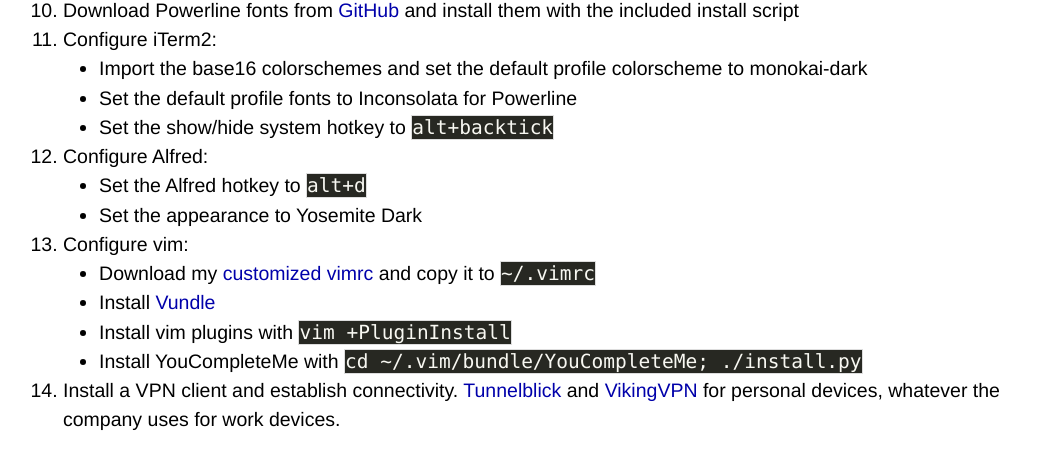
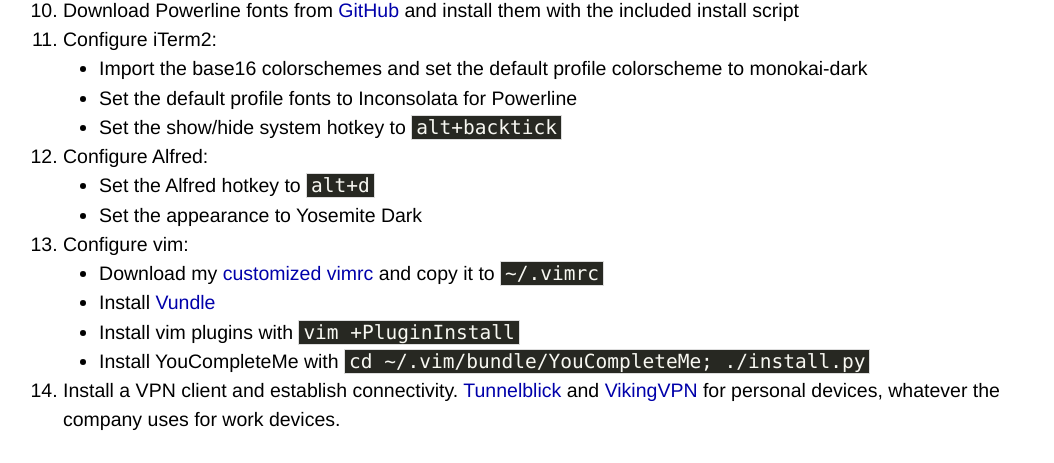
Before and after one commit to dharmab/dharmab.github.io, a Jekyll site: the page built from _posts/2015-10-07-osx-setup.markdown, in a window 1280 px wide. Shown: the part 872-1335 px from the top of the page, without its empty margins (97-1151 px from the left). Built offline with Jekyll 4.4.1, drawn with Linux system fonts in a browser that asks for light colours.

Commit message:
Tweak padding around inlined code

```diff
--- a/css/main.css
+++ b/css/main.css
@@ -151,7 +151,7 @@
     border: 1px solid #ddd;
     background-color: #272822;
     color: #f8f8f2;
-    padding: 0 0;
+    padding: 0 .2em 0 .2em;
     font-family: Inconsolata, Consolas, Droid Sans Mono, monospace;
 }
 .post pre code {
```
